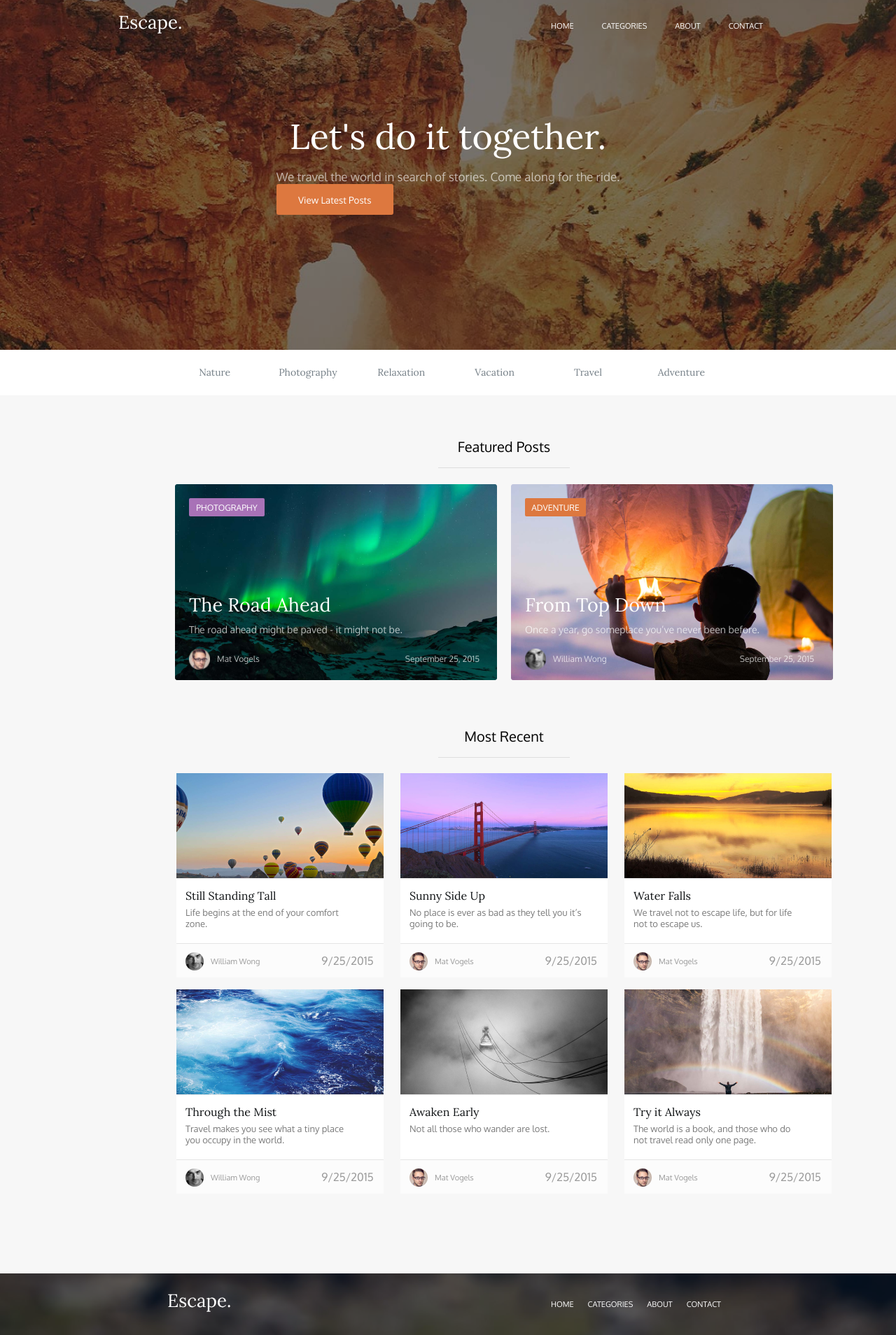
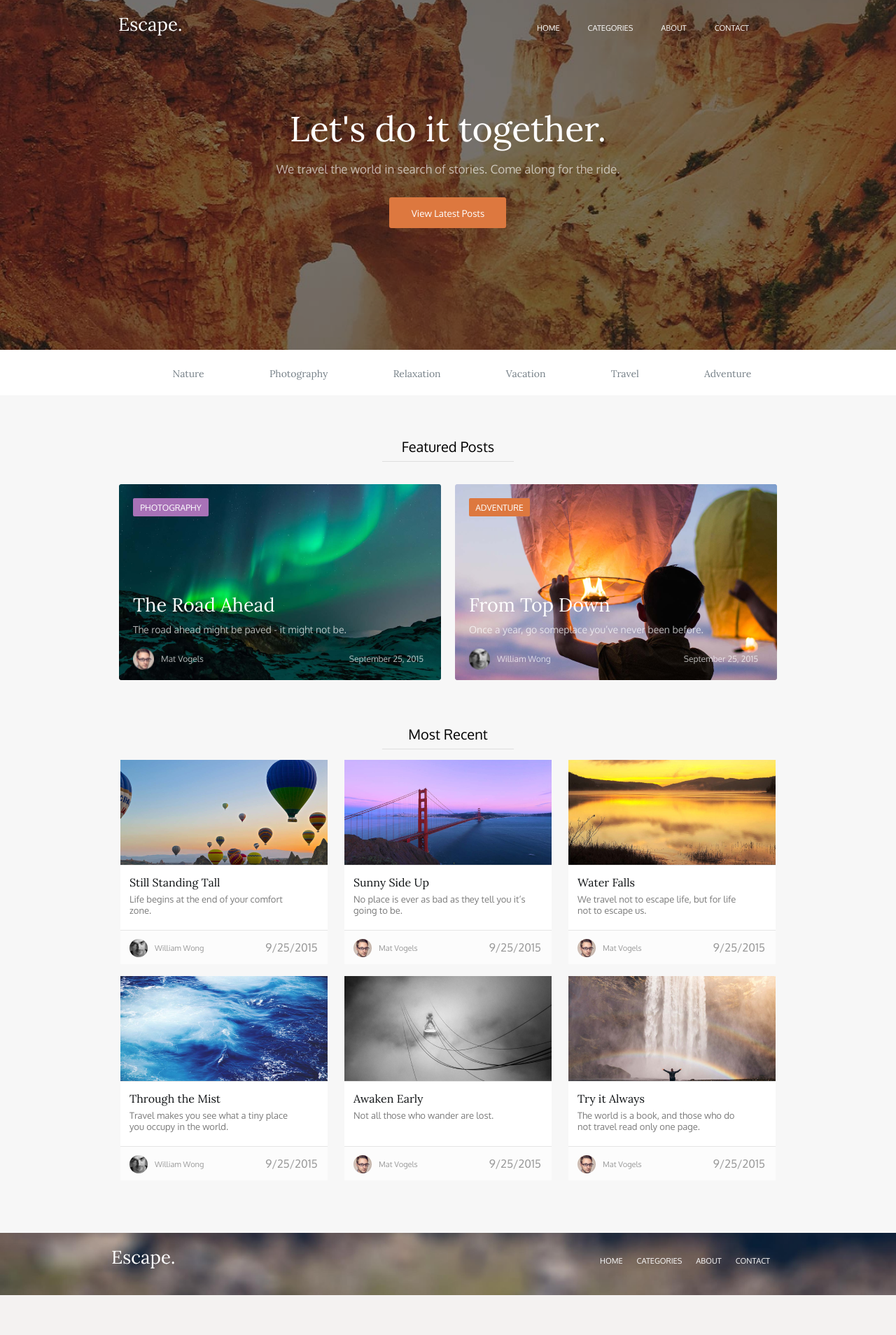
Before and after one commit to SmirnovAleksander/Web_develop, a PHP site: page / in a window 1280 px wide; the page is wider, and only the part inside the window is pictured. Shown: that part at 70% size. After the commit the page ends 1851 px from the top of that part, so only its background shows below. Run offline with PHP 8.4, Linux system fonts and the light colour scheme.

Commit message:
last commit v3

```diff
--- a/index.html
+++ b/index.html
@@ -16,8 +16,8 @@
                 <div>
                     <img src="./img/Escape.svg" alt="Escape.">
                 </div>
-                <nav>
-                    <ul class="top-list head-edit">
+                <nav class="top-list head-edit">
+                    <ul>
                         <li>
                             <a href="#!">Home</a>
                         </li>
@@ -42,43 +42,39 @@
             </div>
         </div>
     </header>
-    <!-- <div class="main-back">
-        <img src="./img/MainBack.png">
-    </div> -->
     <div class="menu-bar">
-        <div class="menu-bar__conteiner">
-            <div class="menu-bar__block">
+        <nav class="menu-bar__conteiner">
+            <ul>
+                <li>
                     <a href="#!">Nature</a>
-            </div>
-            <div class="menu-bar__block">
+                </li>
+                <li>
                     <a href="#!">Photography</a>
-            </div>
-            <div class="menu-bar__block">
+                </li>
+                <li>
                     <a href="#!">Relaxation</a>
-            </div>
-            <div class="menu-bar__block">
+                </li>
+                <li>
                     <a href="#!">Vacation</a>
-            </div>
-            <div class="menu-bar__block">
+                </li>
+                <li>
                     <a href="#!">Travel</a>
-            </div>
-            <div class="menu-bar__block">
+                </li>
+                <li>
                     <a href="#!">Adventure</a>
-            </div>
-        </div>
+                </li>
+            </ul>
+        </nav>
     </div>
     <div class="main-cards">
         <div class="main-cards__conteiner1">
-            <div class="feature-posts__conteiner">
-                <div class="feature-posts__conteiner__title">
+            <div class="feature-posts__conteiner1__title">
                 <p>Featured Posts</p>
-                    <div class="line"></div>
+                <hr class="line">
             </div>
-            </div>
-        </div>
-        <div class="feature-posts_cards">
+            <nav class="feature-posts-cards">
+                <a href="./Lab_1/index.html">
                     <div class="big-card">
-                <div class="big-card_img">
                         <img src="./img/TheRoadAhead.png">
                         <div class="big-card_conteiner">
                             <p class="big-card__title">The Road Ahead</p>
@@ -95,9 +91,9 @@
                             <p>Photography</p>
                         </div>
                     </div>
-            </div>
+                </a>
+                <a>
                     <div class="big-card">
-                <div class="big-card_img">
                         <img src="./img/FromTopDown.png">
                         <div class="big-card_conteiner">
                             <p class="big-card__title">From Top Down</p>
@@ -114,17 +110,15 @@
                             <p>Adventure</p>
                         </div>
                     </div>
-            </div>
+                </a>
+            </nav>
         </div>
         <div class="main-cards__conteiner2">
-            <div class="most-recent__conteiner">
-                <div class="most-recent_conteiner__title">
+            <div class="most-recent_conteiner2__title">
                 <p>Most Recent</p>
-                    <div class="line"></div>
+                <hr class="line">
             </div>
-            </div>
-        </div>
-        <div class="most-recent_cards">
+            <nav class="most-recent_cards">
                 <div class="card-conteiner">
                     <div class="card-image">
                         <img src="./img/Cards/IMAGE1.png">
@@ -226,16 +220,16 @@
                         <p class="card-date date2">9/25/2015</p>
                     </div>
                 </div>
-
-            </div>
+            </nav>
         </div>
     </div>
     <footer>
+        <div class="fotter-wrapper">
             <div class="footer-conteiner">
                 <div class="title-escape">
                     <img src="./img/Escape.svg">
                 </div>
-            <nav>
+                <nav class="top-list head-edit">
                     <ul class="top-list foot-edit">
                         <li>
                             <a href="#!">Home</a>
@@ -252,6 +246,7 @@
                     </ul>
                 </nav>
             </div>
+        </div>
     </footer>
 </body>
 </html>
--- a/style.css
+++ b/style.css
@@ -22,30 +22,38 @@ body {
     justify-content: start;
     align-items: center;
 }
+.fotter-wrapper {
+    background-image: url(./img/Footer.png);
+    background-size: 100% 100%;
+    max-width: 100%;
+    height: 89px;
+    display: flex;
+    flex-direction: column;
+    justify-content: start;
+    align-items: center;
+}
 
 .header-conteiner {
-    padding: 17px 250px;
     width: 940px;
-    max-height: 40px;
     display: flex;
     justify-content: space-between;
     align-items: center;
+    padding-top: 17px;
 }
 
-/* .title-escape {
-    font-family: Lora;
-    font-weight: 400;
-    font-size: 26px;
-    margin: 13px 471px 0 0;
-    cursor: pointer;
-} */
+.footer-conteiner {
+    width: 960px;
+    display: flex;
+    justify-content: space-between;
+    align-items: center;
+    padding-top: 17px;
+}
 
-.top-list {
-    list-style: none;
+.top-list ul {
     display: flex;
 }
 
-.top-list li {
+.top-list ul li {
     cursor: pointer;
     text-transform: uppercase;
     font-family: Oxygen;
@@ -53,13 +61,15 @@ body {
     font-weight: 400;
     color: rgba(255, 255, 255, 0.6);
 }
+.head-edit li{
+    margin-right: 40px;
+}
+.foot-edit li{
+    margin-right: 20px;
+}
 
-.foot-edit li{
-    margin: 15px 10px;
-}
-.head-edit li{
-    margin: 15px 20px;
-}
+
+
 a {
     color: #FFFFFF;
     text-decoration: none;
@@ -68,42 +78,26 @@ a {
 .head-title {
     max-width: 940px;
     max-height: 159px;
-    padding: 89px 250px 38px 250px;
+    padding-top: 89px;
+    padding-bottom: 38px;
     color: #FFFFFF;
+    text-align: center;
 }
 
 .head-title__name {
     font-size: 50px;
     font-family: Lora;
     font-weight: 400;
-    text-align: center;
-    margin-bottom: 0px;
-    margin-top: 0px;
+    margin: 0;
 }
 
 .head-title__under {
     font-size: 17px;
     text-align: center;
     margin-top: 15px;
-    margin-bottom: 0px;
+    margin-bottom: 30px;
     color: rgba(255, 255, 255, 0.63);
 }
-/* .posts-button {
-    display: flex;
-    justify-content: center;
-}
-
-.latest-posts {
-    display: flex;
-    align-items: center;
-    justify-content: center;
-    font-size: 13px;
-    font-weight: 300;
-    width: 167px;
-    height: 44px;
-    background-color: #DD783F;
-    border-radius: 3px;
-} */
 
 .posts-button {
     height: 44px;
@@ -115,32 +109,30 @@ a {
 
 /*  Menu Bar*/
 .menu-bar {
-    max-height: 65px;
-}
-
-.menu-bar__conteiner {
-    display: flex;
-    margin: 9px 240px 10px 240px;
-
-}
-
-.menu-bar__block {
-    width: 139px;
-    height: 46px;
-    margin-left: 10px;
-    margin-right: 10px;
+    max-width: 100%;
+    height: 65px;
+    background-color: white;
     display: flex;
     align-items: center;
     justify-content: center;
 }
 
-.menu-bar__block a {
+.menu-bar__conteiner {
+    width: 960px;
+}
 
+.menu-bar__conteiner ul {
+    display: flex;
+    justify-content: space-around;
+    align-items: center;
+
+}
+
+.menu-bar__conteiner ul li a {
+    font-family: Lora;
     font-size: 14px;
-    font-weight: 300;
-    font-family: Lora;
     font-weight: 400;
-    color: #768088;
+    color: rgba(118, 128, 136, 1);
 }
 
 /* Footer */
@@ -150,14 +142,6 @@ footer {
     background-blend-mode: multiply;
 }
 
-.footer-conteiner {
-    padding: 27px 240px;
-    max-width: 940px;
-    max-height: 34px;
-    display: flex;
-    justify-content: space-between;
-    align-items: center;
-}
 
 .nav-title__foot {
     font-size: 11px;
@@ -171,45 +155,70 @@ footer {
 /* Main Cards */
 
 .main-cards {
-    height: 1255px;
-    width: 1440px;
+    max-width: 100%;
     background-color: #F7F7F7;
-    /* background-color: aqua; */
-    /* border: 1px solid black; */
     position: relative;
+    display: flex;
+    flex-direction: column;
+    justify-content: start;
+    align-items: center;
 }
 
 .main-cards__conteiner1 {
-    width: 940px;
-    height: 414px;
-    /* background-color: bisque; */
-    /* border: 1px solid black; */
-    margin: 0 250px;
+    display: flex;
+    flex-direction: column;
+    align-items: center;
 }
 
 .main-cards__conteiner2 {
-    max-width: 940px;
-    max-height: 752px;
-    /* background-color: chartreuse; */
-    /* border: 1px solid black; */
-    margin: 0 250px;
+    display: flex;
+    flex-direction: column;
+    align-items: center;
 }
 
 
 .feature-posts_cards {
-    /* border: 1px solid black; */
     height: 294px;
     width: 960px;
-    /* background-color: #DD783F; */
-    position: absolute;
-    top: 120px;
-    left: 240px;
+    margin: 0 auto;
     display: flex;
-    flex-wrap: wrap;
+    justify-content: space-around;
+    align-items: center;
 }
 
 /* Title Future posts and Most Recent */
-.feature-posts__conteiner__title {
+.feature-posts__conteiner1__title {
+    height: 44px;
+    padding-top: 60px;
+    background-color: #F7F7F7;
+    position: relative;
+    margin-bottom: 23px;
+}
+
+.feature-posts__conteiner1__title p{
+    font-size: 20px;
+    margin-top: 0px;
+    margin-bottom: 0px;
+    text-align: center;
+
+}
+
+.feature-posts-cards {
+    display: flex;
+    align-items: center;
+    justify-content: space-between;
+    flex-wrap: wrap;
+    gap: 20px;
+}
+
+.line {
+    width: 188px;
+    height: 1px;
+    background-color: #DEDEDE;
+}
+
+
+.most-recent_conteiner2__title {
     height: 44px;
     padding-top: 60px;
     background-color: #F7F7F7;
@@ -218,32 +227,7 @@ footer {
     position: relative;
 }
 
-.feature-posts__conteiner__title p{
-    font-size: 20px;
-    margin-top: 0px;
-    margin-bottom: 0px;
-    text-align: center;
-}
-
-.line {
-    width: 188px;
-    height: 1px;
-    background-color: #DEDEDE;
-    position: absolute;
-    bottom: 0;
-    left: 376px;
-}
-
-
-.most-recent_conteiner__title {
-    height: 44px;
-    margin: 60px 0;
-    /* background-color: cornflowerblue; */
-    /* border: 1px solid black; */
-    position: relative;
-}
-
-.most-recent_conteiner__title p {
+.most-recent_conteiner2__title p {
     font-size: 20px;
     margin-top: 0px;
     margin-bottom: 0px;
@@ -251,12 +235,7 @@ footer {
 }
 
 /* Big Card */
-
-.big-card {
-    margin: 7px 10px;
-}
-
-.big-card_img {
+.big-card{
     position: relative;
 }
 
@@ -364,14 +343,10 @@ footer {
 /* Most recent cards conteoiner */
 
 .most-recent_cards {
-    /* border: 1px solid black; */
-    max-height: 632px;
     max-width: 960px;
-    /* background-color: bisque; */
-    position: absolute;
-    top: 534px;
-    left: 240px;
+    padding-bottom: 64px;
     display: flex;
+    justify-content: space-around;
     flex-wrap: wrap;
 }
 
```
Lines whose indentation alone changed are shown as unchanged.
